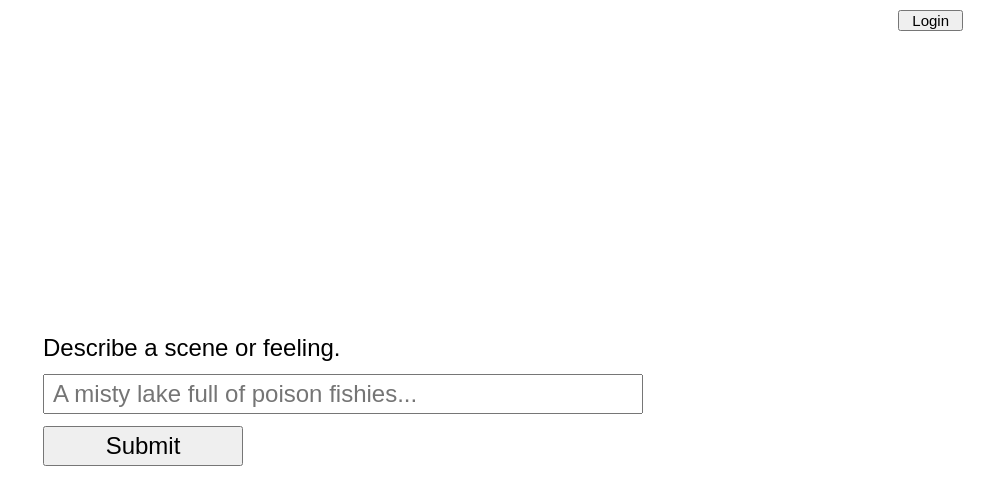
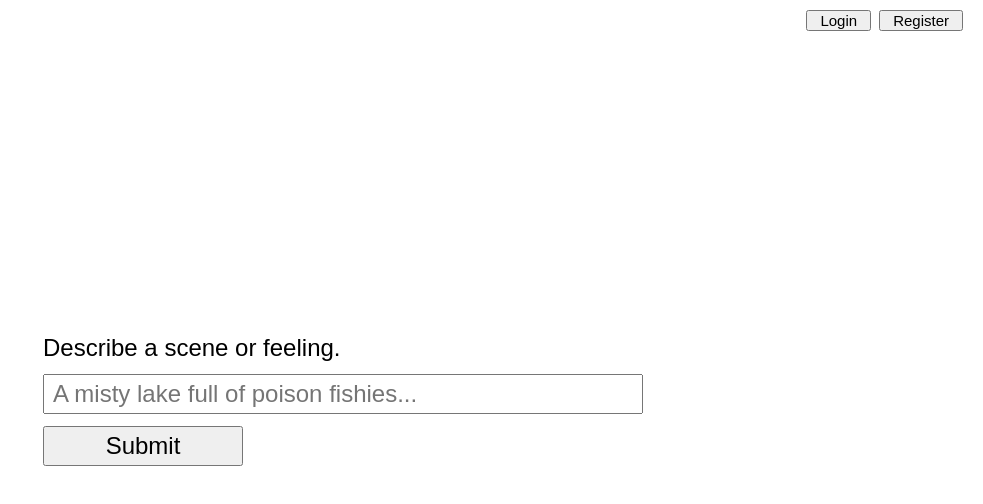
Before and after one commit to nicodann/sound-palette, a React (Vite) app: page / in a window 1280 px wide. Shown: the top 504 px of the page, without its empty margins (297-1280 px from the left). Built offline with nearby package versions, Linux system fonts and the light colour scheme.

Commit message:
Add Register button to app.

```diff
--- a/src/App.css
+++ b/src/App.css
@@ -46,6 +46,8 @@ header .navMenu {
   position: absolute;
   top: 0px;
   right: 0px;
+  display: flex;
+  gap: 8px;
   font-size: 0.5em;
   padding: 10px 20px;
 }
--- a/src/components/Header.tsx
+++ b/src/components/Header.tsx
@@ -2,6 +2,7 @@ import { useAppContext } from "../context/useAppContext";
 import type { AiResponse } from "../types";
 import LoginButton from "./LoginButton";
 import LogoutButton from "./LogoutButton";
+import RegisterButton from "./RegisterButton";
 
 type HeaderProps = {
   aiResponse: AiResponse;
@@ -35,6 +36,7 @@ export default function Header({
       )}
       <div className="navMenu">
         {loggedInUser ? <p>{loggedInUser}</p> : <LoginButton />}
+        <RegisterButton />
         <LogoutButton />
       </div>
     </header>
--- a/src/components/RegisterButton.tsx
+++ b/src/components/RegisterButton.tsx
@@ -6,8 +6,12 @@ export default function RegisterButton() {
     setUiState("register");
   };
   return (
-    <button id="login" onClick={handleLoginClick} hidden={!loggedInUser}>
-      Login
+    <button
+      id="register"
+      onClick={handleLoginClick}
+      hidden={loggedInUser ? true : false}
+    >
+      Register
     </button>
   );
 }
```
